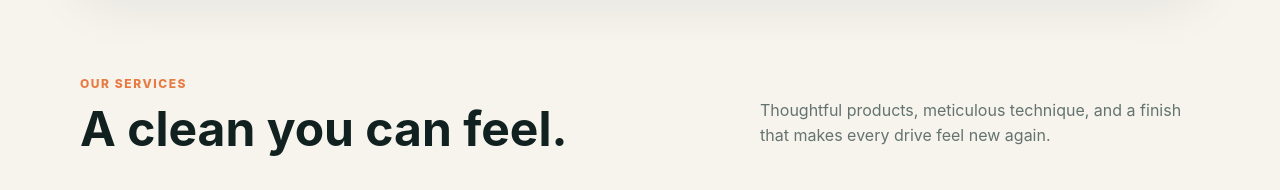
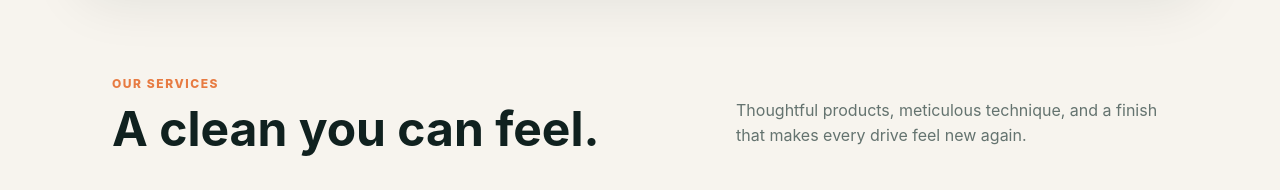
Before and after one commit to JCZY999/detailing-lead-prototype, a plain HTML site: page index.html in a window 1280 px wide. Shown: the part 759-949 px from the top of the page. Drawn offline with Linux system fonts and the light colour scheme; no server answers.

Commit message:
Add breathing room to service and booking section headings

```diff
--- a/index.html
+++ b/index.html
@@ -24,6 +24,10 @@
   #results .section-head>p{max-width:none}
   #results .results-grid{gap:16px}
 }
+
+/* Give section introductions room along the left edge. */
+#services>.section-head,#estimator>.section-head{padding-left:32px;padding-right:24px}
+@media(max-width:800px){#services>.section-head,#estimator>.section-head{padding-left:20px;padding-right:20px}}
 </style>
 </head>
 <body>
```
